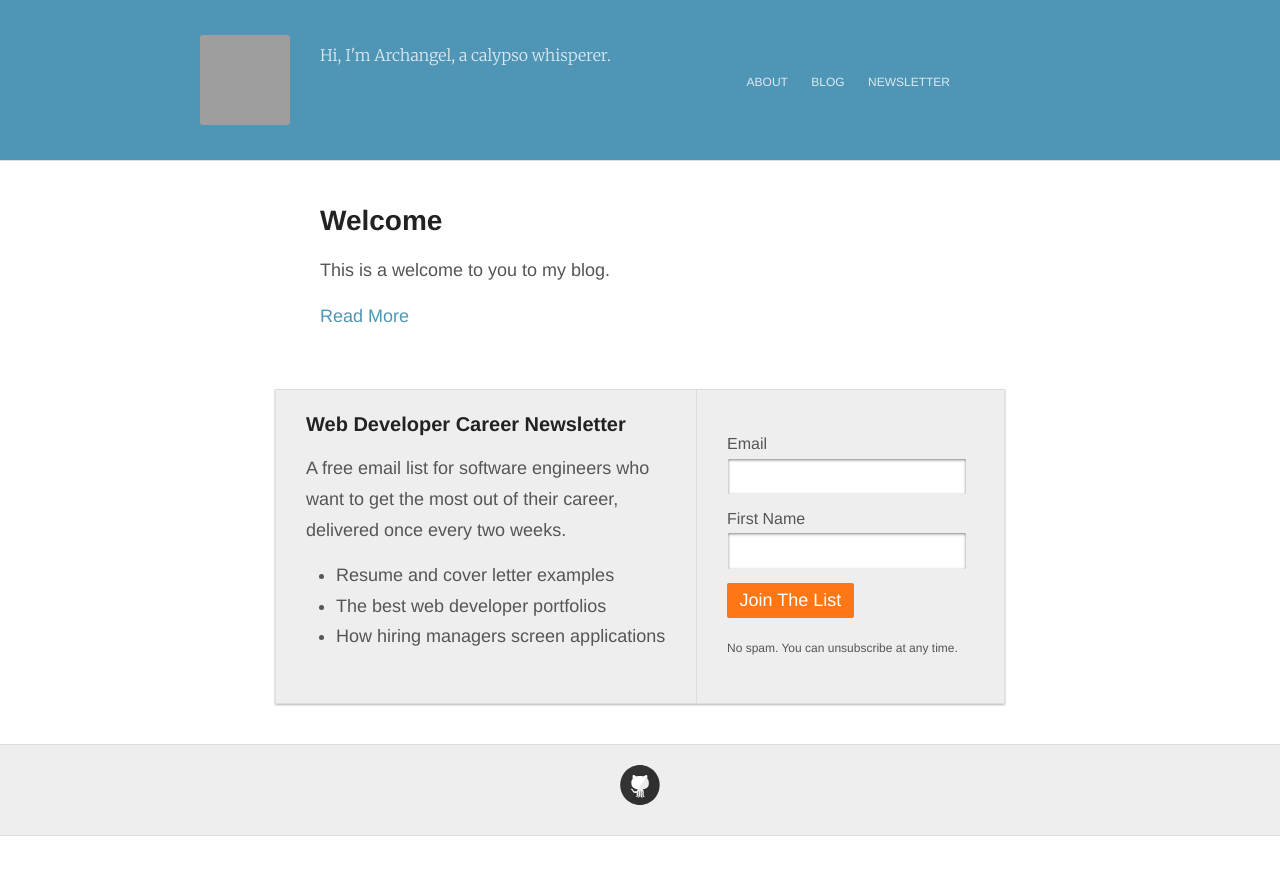
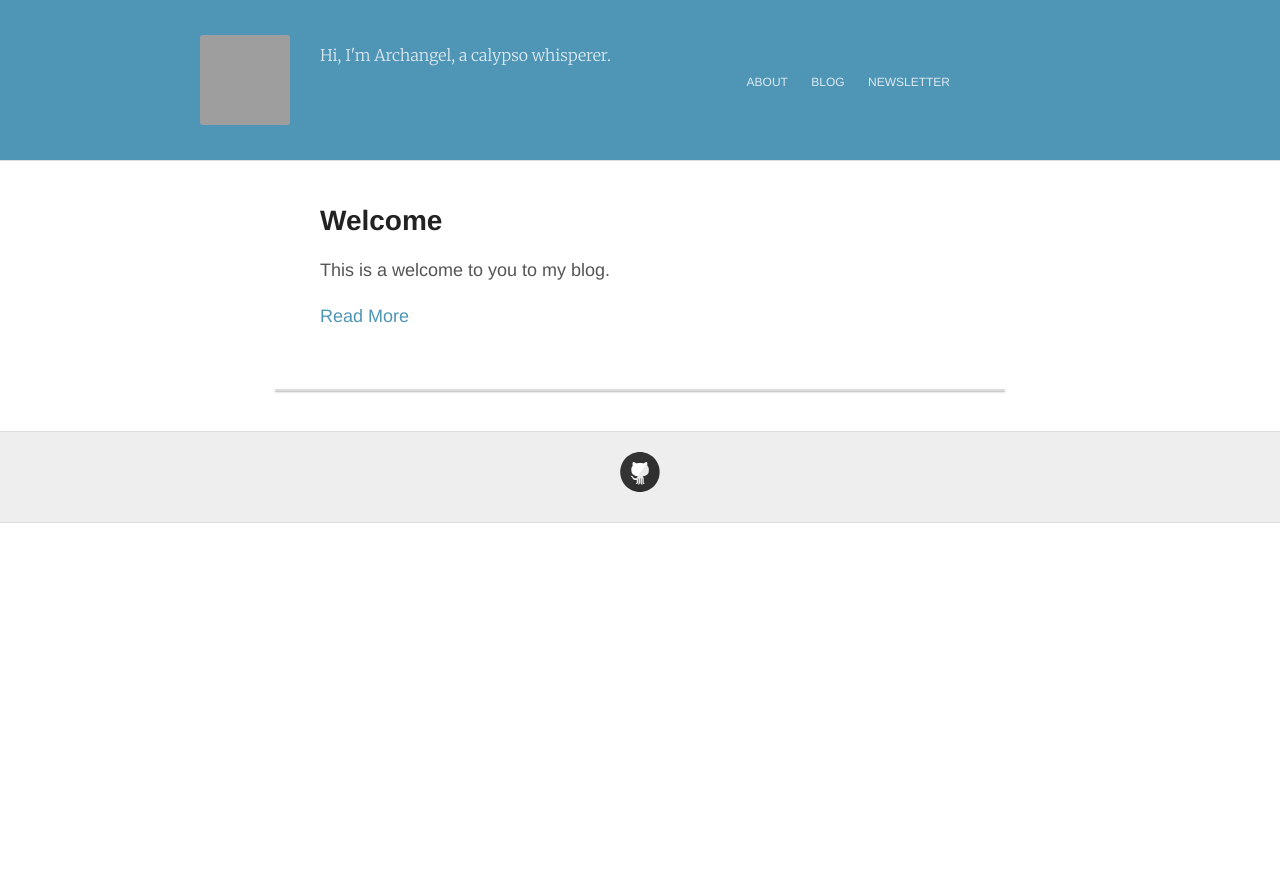
Before and after one commit to 81bridgeroad/archangel, a Jekyll site: the page built from docs/index.html, in a window 1280 px wide. Shown: the top 875 px of the page. Built offline with Jekyll 4.4.1, drawn with Linux system fonts in a browser that asks for light colours; grey boxes are pictures that could not be loaded.

Commit message:
Remove Web Developer content.

```diff
--- a/docs/_includes/cta-newsletter.html
+++ b/docs/_includes/cta-newsletter.html
@@ -8,18 +8,8 @@
 
 		<p>I send updates once every two weeks, at most.</p>
 
-		{% else %}
-
-		<h3>Web Developer Career Newsletter</h3>
-		<p>A free email list for software engineers who want to get the most out of their career, delivered once every two weeks.</p>
-		<ul>
-			<li>Resume and cover letter examples</li>
-			<li>The best web developer portfolios</li>
-			<li>How hiring managers screen applications</li>
-		</ul>
 		{% endif %}
 	</div>
 
-	{% include mailchimp-form.html %}
 </section>
 {% endif %}
```
